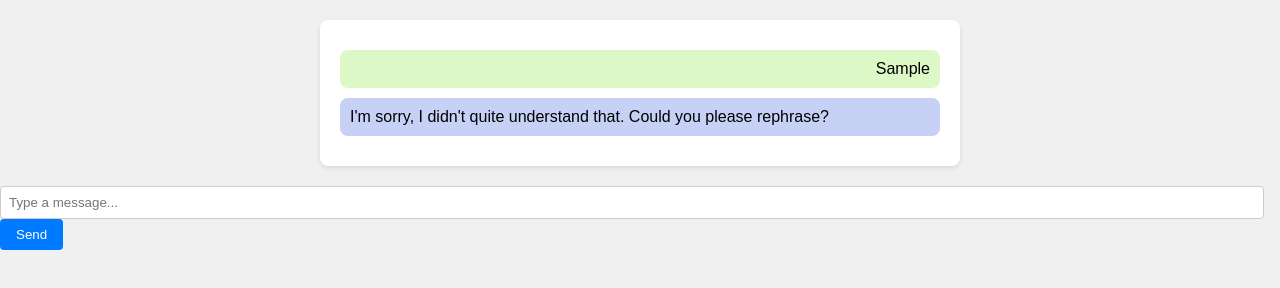
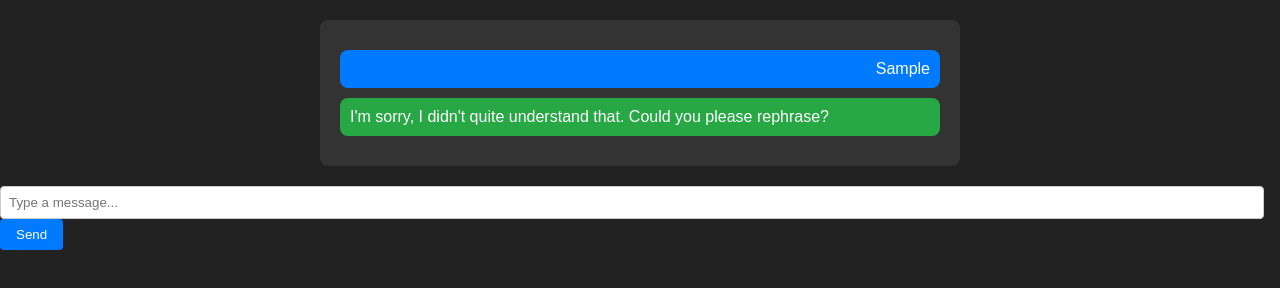
Before and after one commit to JustASpoonful/maxwellAI, a plain HTML site: page index.html in a window 1280 px wide. Both pictures are taken after typing "Sample" into the empty fields and a click on the button "Send". Drawn offline with Linux system fonts and the light colour scheme.

Commit message:
Update style.css

```diff
--- a/style.css
+++ b/style.css
@@ -1,14 +1,15 @@
- body {
+    body {
             font-family: Arial, sans-serif;
             margin: 0;
             padding: 0;
-            background-color: #f0f0f0;
+            background-color: #222;
+            color: #fff;
         }
 
         .chat-container {
             max-width: 600px;
             margin: 20px auto;
-            background-color: #fff;
+            background-color: #333;
             border-radius: 8px;
             box-shadow: 0 2px 4px rgba(0,0,0,0.1);
             padding: 20px;
@@ -20,16 +21,16 @@
             margin: 10px 0;
             padding: 10px;
             border-radius: 8px;
-            background-color: #f2f2f2;
+            background-color: #555;
         }
 
         .user-message {
-            background-color: #dcf8c6;
+            background-color: #007bff;
             text-align: right;
         }
 
         .ai-message {
-            background-color: #c7d1f6;
+            background-color: #28a745;
             text-align: left;
         }
 
@@ -39,6 +40,8 @@
             box-sizing: border-box;
             border: 1px solid #ccc;
             border-radius: 4px;
+            color: #000;
+            background-color: #fff;
         }
 
         button {
```
